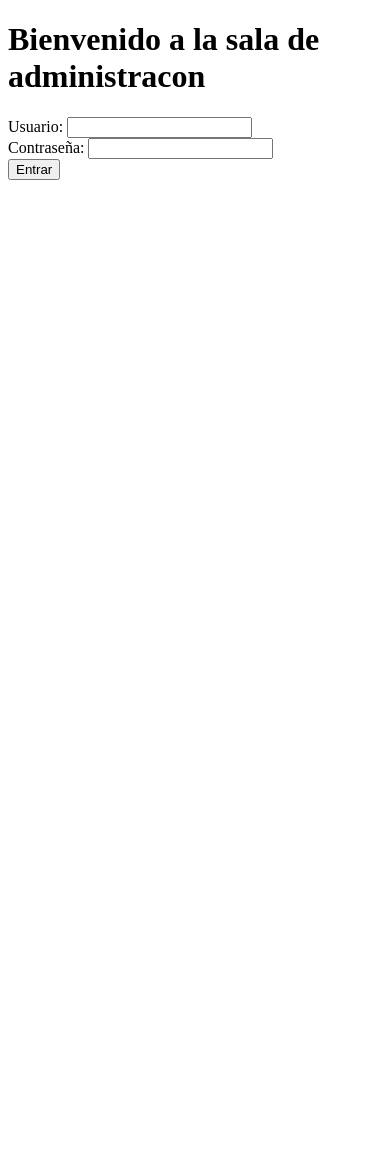
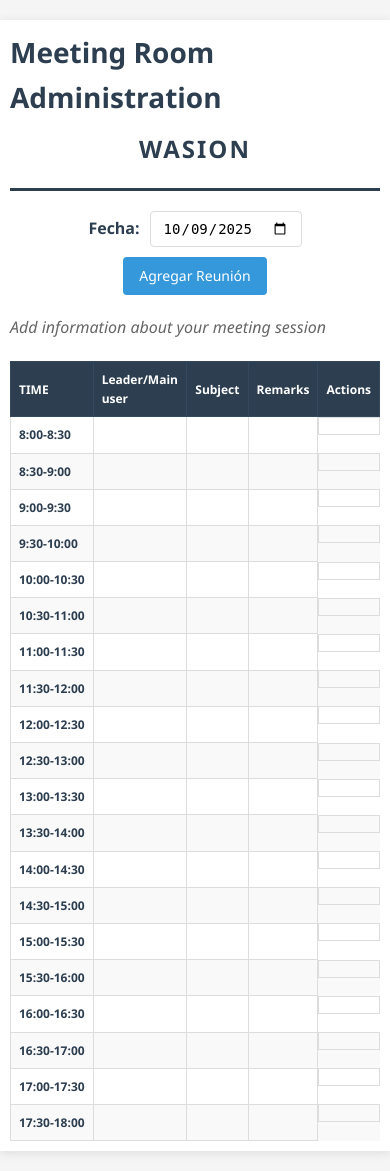
Before and after one commit to IDGS-903-21001088/salaRoom, a Flask app: page / in a window 390 px wide. Before the commit the page ends 180 px from the top, so only its background shows below. Run offline with Flask 3, Linux system fonts and the light colour scheme.

Commit message:
actualizacion 3

```diff
--- a/app.py
+++ b/app.py
@@ -1,23 +1,67 @@
-import os
-from flask import Flask, render_template, request, redirect, url_for
+from flask import Flask, render_template, request, redirect, url_for, flash, jsonify
+from config import Config
+from models import db, MeetingRoom
+from forms import MeetingRoomForm
+from datetime import datetime
 
 app = Flask(__name__)
+app.config.from_object(Config)
+
+db.init_app(app)
+
+with app.app_context():
+    db.create_all()
 
 @app.route('/')
-def home():
-    return render_template('login.html')
+def index():
+    date = request.args.get('date', datetime.now().strftime('%Y-%m-%d'))
+    meetings = MeetingRoom.query.filter_by(date=datetime.strptime(date, '%Y-%m-%d').date()).order_by(MeetingRoom.time_slot).all()
+    return render_template('room.html', meetings=meetings, selected_date=date)
 
-@app.route('/login', methods=['POST'])
-def login():
-    Usuario = request.form['Usuario']
-    Contrasena = request.form['Contrasena']
+@app.route('/add', methods=['GET', 'POST'])
+def add_meeting():
+    form = MeetingRoomForm()
+    if form.validate_on_submit():
+        meeting = MeetingRoom(
+            time_slot=form.time_slot.data,
+            leader=form.leader.data,
+            subject=form.subject.data,
+            remarks=form.remarks.data,
+            date=form.date.data
+        )
+        db.session.add(meeting)
+        db.session.commit()
+        flash('Reunión agregada exitosamente', 'success')
+        return redirect(url_for('index', date=form.date.data.strftime('%Y-%m-%d')))
 
-#logica de autenticacion (nueva sesión)
-    return redirect(url_for('room'))
+    form.date.data = datetime.now().date()
+    return render_template('add_edit.html', form=form, action='Agregar')
 
-@app.route('/room')
-def room():
-    return render_template('room.html')
+@app.route('/edit/<int:id>', methods=['GET', 'POST'])
+def edit_meeting(id):
+    meeting = MeetingRoom.query.get_or_404(id)
+    form = MeetingRoomForm(obj=meeting)
+
+    if form.validate_on_submit():
+        meeting.time_slot = form.time_slot.data
+        meeting.leader = form.leader.data
+        meeting.subject = form.subject.data
+        meeting.remarks = form.remarks.data
+        meeting.date = form.date.data
+        db.session.commit()
+        flash('Reunión actualizada exitosamente', 'success')
+        return redirect(url_for('index', date=meeting.date.strftime('%Y-%m-%d')))
+
+    return render_template('add_edit.html', form=form, action='Editar', meeting=meeting)
+
+@app.route('/delete/<int:id>', methods=['POST'])
+def delete_meeting(id):
+    meeting = MeetingRoom.query.get_or_404(id)
+    date = meeting.date.strftime('%Y-%m-%d')
+    db.session.delete(meeting)
+    db.session.commit()
+    flash('Reunión eliminada exitosamente', 'success')
+    return redirect(url_for('index', date=date))
 
 if __name__ == '__main__':
     app.run(debug=True)
--- /dev/null
+++ b/css/style.css
@@ -0,0 +1,253 @@
+* {
+    margin: 0;
+    padding: 0;
+    box-sizing: border-box;
+}
+
+body {
+    font-family: 'Segoe UI', Tahoma, Geneva, Verdana, sans-serif;
+    background-color: #f5f5f5;
+    color: #333;
+    line-height: 1.6;
+}
+
+.container {
+    max-width: 1400px;
+    margin: 20px auto;
+    padding: 20px;
+    background: white;
+    box-shadow: 0 2px 10px rgba(0,0,0,0.1);
+}
+
+header {
+    display: flex;
+    justify-content: space-between;
+    align-items: center;
+    padding-bottom: 20px;
+    border-bottom: 3px solid #2c3e50;
+    margin-bottom: 20px;
+}
+
+header h1 {
+    color: #2c3e50;
+    font-size: 28px;
+}
+
+.logo {
+    font-size: 24px;
+    font-weight: bold;
+    color: #2c3e50;
+    letter-spacing: 2px;
+}
+
+.controls {
+    display: flex;
+    justify-content: space-between;
+    align-items: center;
+    margin-bottom: 20px;
+}
+
+.date-selector {
+    display: flex;
+    align-items: center;
+    gap: 10px;
+}
+
+.date-selector label {
+    font-weight: bold;
+    color: #2c3e50;
+}
+
+.date-selector input[type="date"] {
+    padding: 8px 12px;
+    border: 1px solid #ddd;
+    border-radius: 4px;
+    font-size: 14px;
+}
+
+.subtitle {
+    color: #666;
+    margin-bottom: 15px;
+    font-style: italic;
+}
+
+.meeting-table {
+    width: 100%;
+    border-collapse: collapse;
+    margin-top: 20px;
+}
+
+.meeting-table thead {
+    background-color: #2c3e50;
+    color: white;
+}
+
+.meeting-table th {
+    padding: 12px;
+    text-align: left;
+    font-weight: 600;
+    border: 1px solid #34495e;
+}
+
+.meeting-table td {
+    padding: 12px;
+    border: 1px solid #ddd;
+}
+
+.meeting-table tbody tr:nth-child(even) {
+    background-color: #f9f9f9;
+}
+
+.meeting-table tbody tr:hover {
+    background-color: #e8f4f8;
+}
+
+.time-cell {
+    font-weight: bold;
+    color: #2c3e50;
+    white-space: nowrap;
+}
+
+.actions-cell {
+    display: flex;
+    gap: 8px;
+}
+
+.btn {
+    padding: 8px 16px;
+    border: none;
+    border-radius: 4px;
+    cursor: pointer;
+    font-size: 14px;
+    text-decoration: none;
+    display: inline-block;
+    transition: all 0.3s;
+}
+
+.btn-primary {
+    background-color: #3498db;
+    color: white;
+}
+
+.btn-primary:hover {
+    background-color: #2980b9;
+}
+
+.btn-secondary {
+    background-color: #95a5a6;
+    color: white;
+}
+
+.btn-secondary:hover {
+    background-color: #7f8c8d;
+}
+
+.btn-edit {
+    background-color: #f39c12;
+    color: white;
+}
+
+.btn-edit:hover {
+    background-color: #e67e22;
+}
+
+.btn-delete {
+    background-color: #e74c3c;
+    color: white;
+}
+
+.btn-delete:hover {
+    background-color: #c0392b;
+}
+
+.alert {
+    padding: 12px 20px;
+    margin-bottom: 20px;
+    border-radius: 4px;
+}
+
+.alert-success {
+    background-color: #d4edda;
+    color: #155724;
+    border: 1px solid #c3e6cb;
+}
+
+.alert-danger {
+    background-color: #f8d7da;
+    color: #721c24;
+    border: 1px solid #f5c6cb;
+}
+
+/* Estilos del formulario */
+.form-container {
+    max-width: 600px;
+    margin: 0 auto;
+}
+
+.form-group {
+    margin-bottom: 20px;
+}
+
+.form-group label {
+    display: block;
+    margin-bottom: 5px;
+    font-weight: bold;
+    color: #2c3e50;
+}
+
+.form-control {
+    width: 100%;
+    padding: 10px;
+    border: 1px solid #ddd;
+    border-radius: 4px;
+    font-size: 14px;
+}
+
+.form-control:focus {
+    outline: none;
+    border-color: #3498db;
+    box-shadow: 0 0 0 2px rgba(52, 152, 219, 0.2);
+}
+
+.error {
+    color: #e74c3c;
+    font-size: 12px;
+    display: block;
+    margin-top: 5px;
+}
+
+.form-actions {
+    display: flex;
+    gap: 10px;
+    margin-top: 30px;
+}
+
+/* Responsive */
+@media (max-width: 768px) {
+    .container {
+        padding: 10px;
+    }
+
+    header {
+        flex-direction: column;
+        gap: 10px;
+    }
+
+    .controls {
+        flex-direction: column;
+        gap: 10px;
+    }
+
+    .meeting-table {
+        font-size: 12px;
+    }
+
+    .meeting-table th,
+    .meeting-table td {
+        padding: 8px;
+    }
+
+    .actions-cell {
+        flex-direction: column;
+    }
+}
--- /dev/null
+++ b/requirements.txt
@@ -0,0 +1,4 @@
+Flask==3.0.0
+Flask-SQLAlchemy==3.1.1
+Flask-WTF==1.2.1
+WTForms==3.1.1
--- a/templates/room.html
+++ b/templates/room.html
@@ -1,27 +1,86 @@
 <!DOCTYPE html>
-<html lang="en">
+<html lang="es">
 <head>
     <meta charset="UTF-8">
     <meta name="viewport" content="width=device-width, initial-scale=1.0">
-    <title>Room administration</title>
+    <title>Meeting Room Administration</title>
+    <link rel="stylesheet" href="{{ url_for('static', filename='css/style.css') }}">
 </head>
 <body>
+    <div class="container">
+        <header>
             <h1>Meeting Room Administration</h1>
-<form action="/room" method="post">
-    <table border="1">
+            <div class="logo">WASION</div>
+        </header>
+
+        <div class="controls">
+            <div class="date-selector">
+                <label for="date">Fecha:</label>
+                <input type="date" id="date" value="{{ selected_date }}" onchange="changeDate()">
+            </div>
+            <a href="{{ url_for('add_meeting') }}" class="btn btn-primary">Agregar Reunión</a>
+        </div>
+
+        {% with messages = get_flashed_messages(with_categories=true) %}
+            {% if messages %}
+                {% for category, message in messages %}
+                    <div class="alert alert-{{ category }}">{{ message }}</div>
+                {% endfor %}
+            {% endif %}
+        {% endwith %}
+
+        <p class="subtitle">Add information about your meeting session</p>
+
+        <table class="meeting-table">
+            <thead>
                 <tr>
                     <th>TIME</th>
                     <th>Leader/Main user</th>
                     <th>Subject</th>
                     <th>Remarks</th>
+                    <th>Actions</th>
                 </tr>
-        {% for room in rooms %}
+            </thead>
+            <tbody>
+                {% set time_slots = [
+                    '8:00-8:30', '8:30-9:00', '9:00-9:30', '9:30-10:00',
+                    '10:00-10:30', '10:30-11:00', '11:00-11:30', '11:30-12:00',
+                    '12:00-12:30', '12:30-13:00', '13:00-13:30', '13:30-14:00',
+                    '14:00-14:30', '14:30-15:00', '15:00-15:30', '15:30-16:00',
+                    '16:00-16:30', '16:30-17:00', '17:00-17:30', '17:30-18:00'
+                ] %}
+
+                {% for slot in time_slots %}
+                    {% set meeting = meetings|selectattr('time_slot', 'equalto', slot)|first %}
                     <tr>
-            <td>{{ room.TIME }}</td>
-            <td>{{ room.Leader }}</td>
-            <td>{{ room.Subject }}</td>
-            <td>{{ room.Remarks }}</td>
+                        <td class="time-cell">{{ slot }}</td>
+                        {% if meeting %}
+                            <td>{{ meeting.leader }}</td>
+                            <td>{{ meeting.subject }}</td>
+                            <td>{{ meeting.remarks or '' }}</td>
+                            <td class="actions-cell">
+                                <a href="{{ url_for('edit_meeting', id=meeting.id) }}" class="btn btn-edit">Editar</a>
+                                <form method="POST" action="{{ url_for('delete_meeting', id=meeting.id) }}" style="display:inline;" onsubmit="return confirm('¿Eliminar esta reunión?');">
+                                    <button type="submit" class="btn btn-delete">Eliminar</button>
+                                </form>
+                            </td>
+                        {% else %}
+                            <td></td>
+                            <td></td>
+                            <td></td>
+                            <td class="actions-cell"></td>
+                        {% endif %}
                     </tr>
                 {% endfor %}
+            </tbody>
+        </table>
+    </div>
+
+    <script>
+        function changeDate() {
+            const date = document.getElementById('date').value;
+            window.location.href = '/?date=' + date;
+        }
+    </script>
 </body>
 </html>
```
Also changed, not shown: forms.py (+42 -0 lines), models.py (+24 -0 lines), templates/add_edit.html (added, +67 -0 lines), config.py (line endings or trailing spaces), css/MRA.css (deleted). Lines whose indentation alone changed are shown as unchanged.
